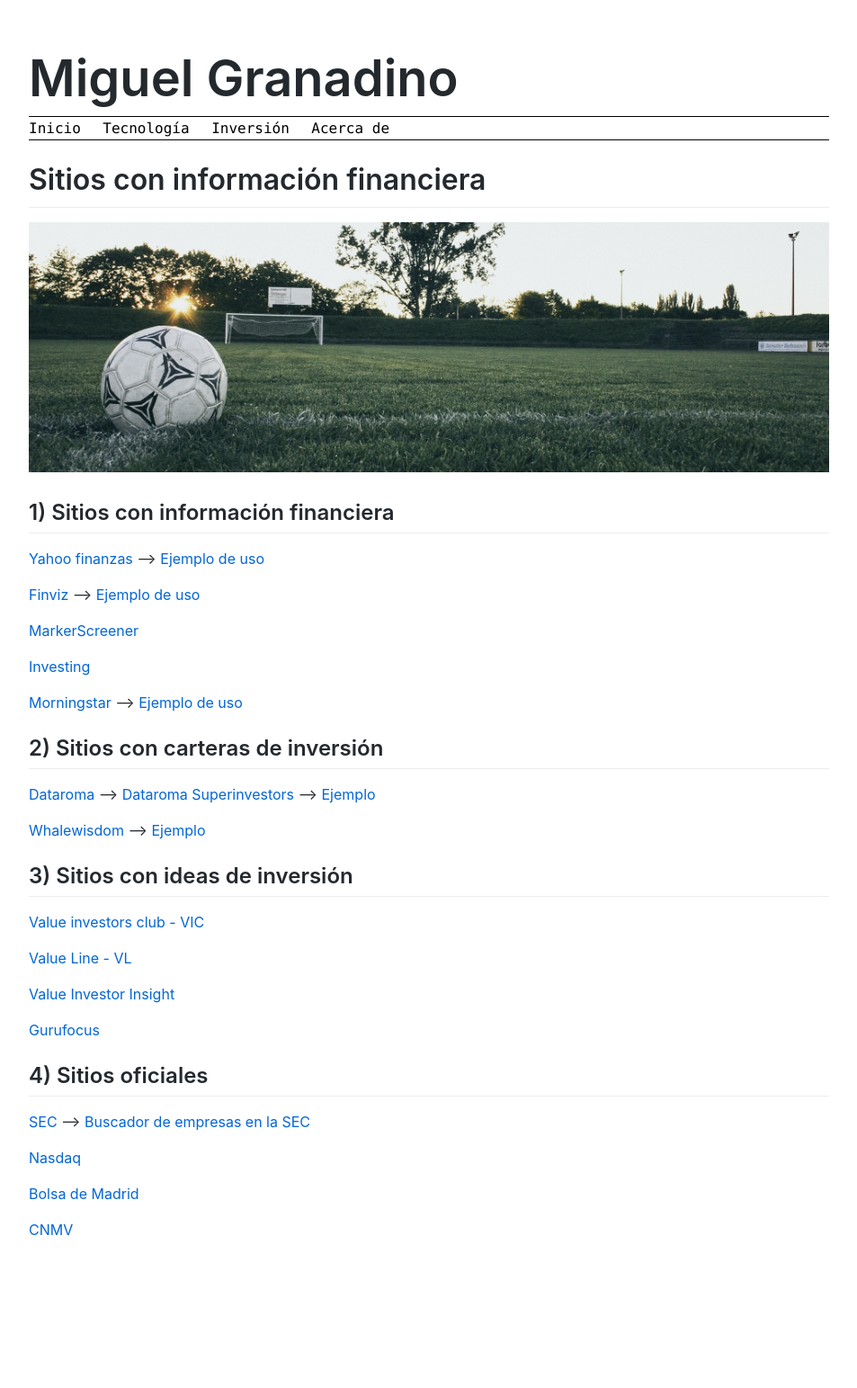
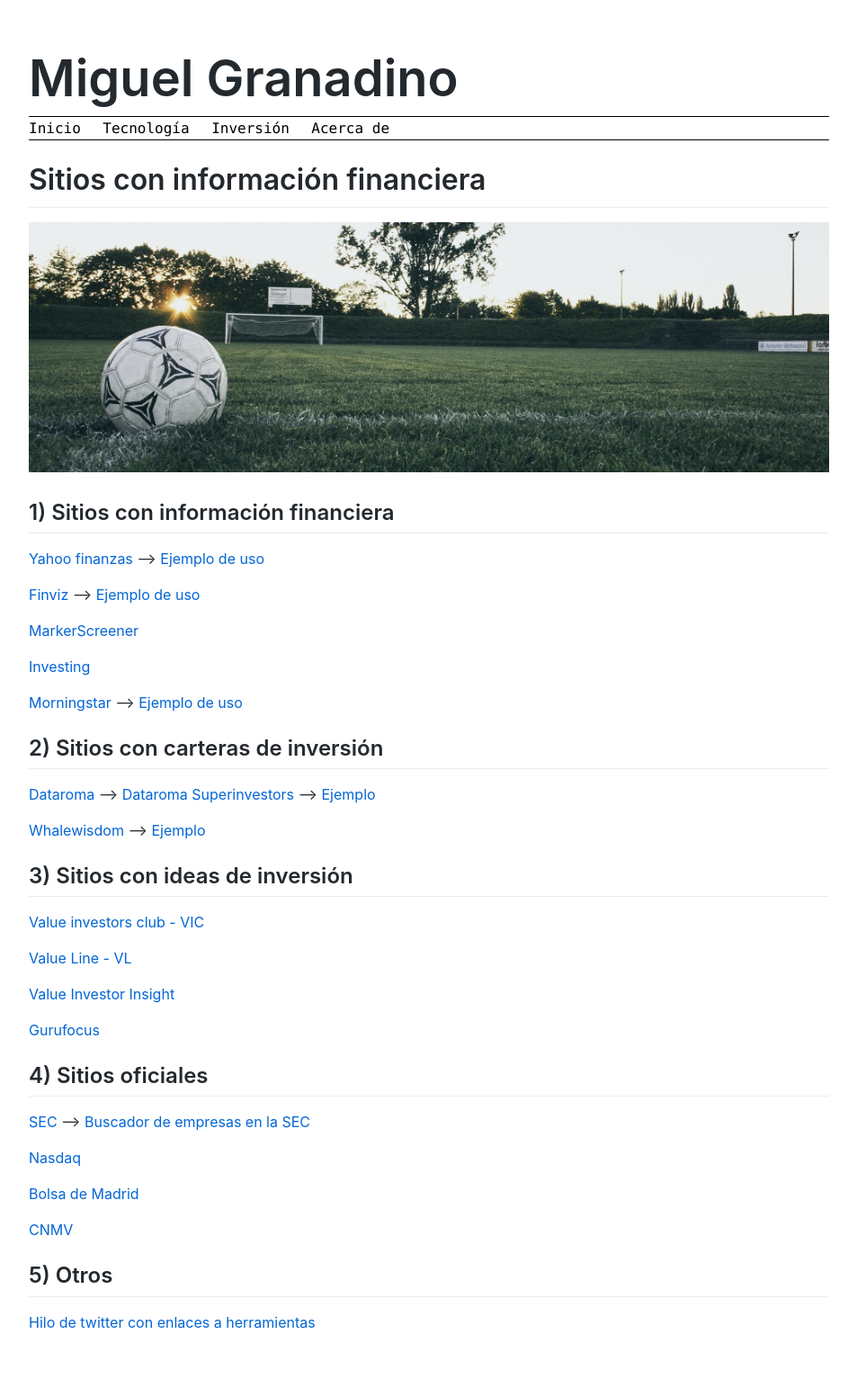
Before and after one commit to Akira3030/formacion, a Jekyll site: the page built from articulos/inversiones/sitios-con-informacion-financiera.md, in a window 1280 px wide. Shown: the whole page at 90% size, without its empty margins (163-1116 px from the left). Built offline with Jekyll 4.4.1, drawn with Linux system fonts in a browser that asks for light colours; before the commit the page ends 1440 px from its top, so only the background shows below that.

Commit message:
Update sitios-con-informacion-financiera.md

```diff
--- a/articulos/inversiones/sitios-con-informacion-financiera.md
+++ b/articulos/inversiones/sitios-con-informacion-financiera.md
@@ -45,3 +45,7 @@ title: "Información financiera"
 [Bolsa de Madrid](http://www.bolsamadrid.es)
 
 [CNMV](https://www.cnmv.es)
+
+## 5) Otros
+
+[Hilo de twitter con enlaces a herramientas](https://twitter.com/sergiofallacf/status/1299311363874004998)
```
